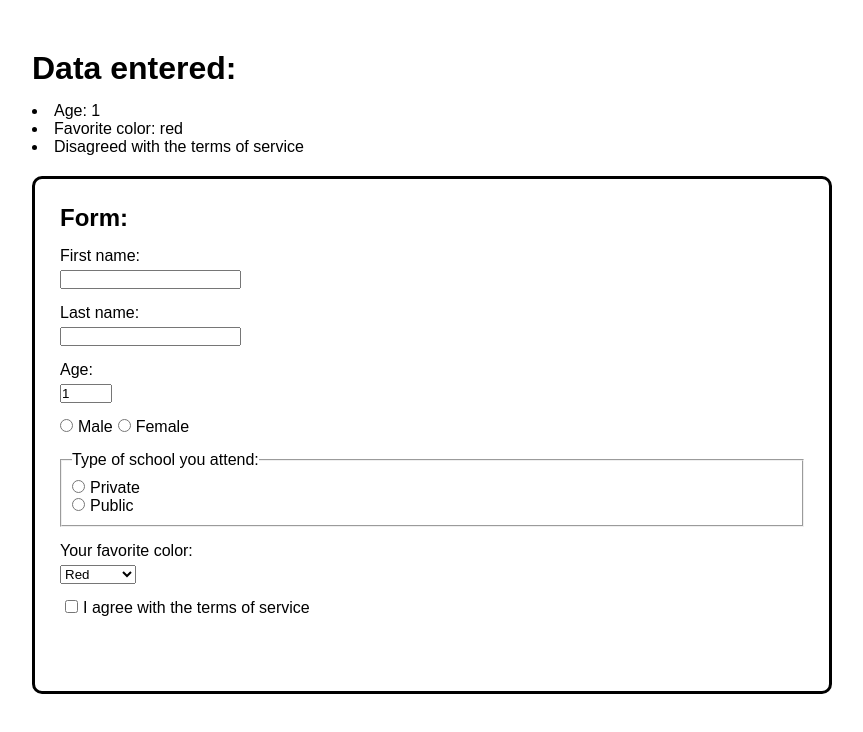
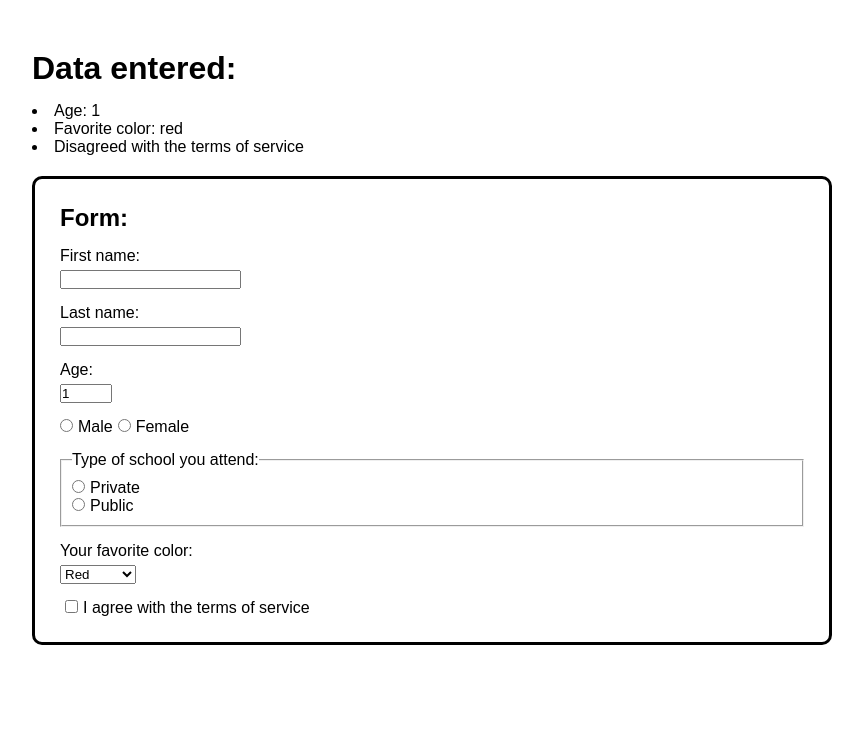
Before and after one commit to netrolite/testing, a React (Create React App) app: page / in a window 1280 px wide. Shown: the top 732 px of the page, without its empty margins (208-1071 px from the left). Built offline with nearby package versions, Linux system fonts and the light colour scheme.

Commit message:
Styling & new link for invisible btn...
also relocated the invisible button

```diff
--- a/src/components/Forms.js
+++ b/src/components/Forms.js
@@ -21,7 +21,6 @@ export default function Forms(props) {
     }
 
     console.log(props.data.data);
-
 
     return (
         <div className="form">
@@ -143,11 +142,11 @@ export default function Forms(props) {
                     onChange={handleChange}
                 />
                 <label htmlFor="termsOfServiceAgree">I agree with the terms of service</label>
+
+                <a href="https://youtu.be/gokdrC4gQA4">
+                    <button className="secret-btn"></button>
+                </a>
             </div>
-
-            <a href="https://www.youtube.com/watch?v=4KvZDKVZVP0">
-                <button className="secret-btn"></button>
-            </a>
         </div>
 
     )
--- a/src/index.css
+++ b/src/index.css
@@ -14,9 +14,10 @@ body {
 }
 
 .forms-wrapper {
+    position: relative;
     max-width: 800px;
     padding: 25px;
-    margin: 20px auto;
+    margin-top: 20px;
     border: 3px solid black;
     border-radius: 10px;
 }
@@ -27,8 +28,10 @@ body {
     padding: 10px;
 }
 
-.question { margin-bottom: 15px; }
-.question:last-child { margin-bottom: 0; }
+.question {
+    margin-bottom: 15px;
+}
+
 
 input[type=checkbox],
 input[type=radio] {
@@ -51,6 +54,11 @@ input[type=radio]:first-child {
 .secret-btn {
     border: none;
     background-color: transparent;
-    width: 100px;
+    width: 30px;
     height: 30px;
+    position: absolute;
+    top: 100px;
+    right: 0;
 }
+
+.question:last-child { margin-bottom: 0; }
--- a/src/index.js
+++ b/src/index.js
@@ -1,6 +1,6 @@
 import React from 'react';
 import ReactDOM from 'react-dom/client';
-import './index.css';
+import "./index.css"
 import App from './App';
 
 const root = ReactDOM.createRoot(document.getElementById('root'));
```
